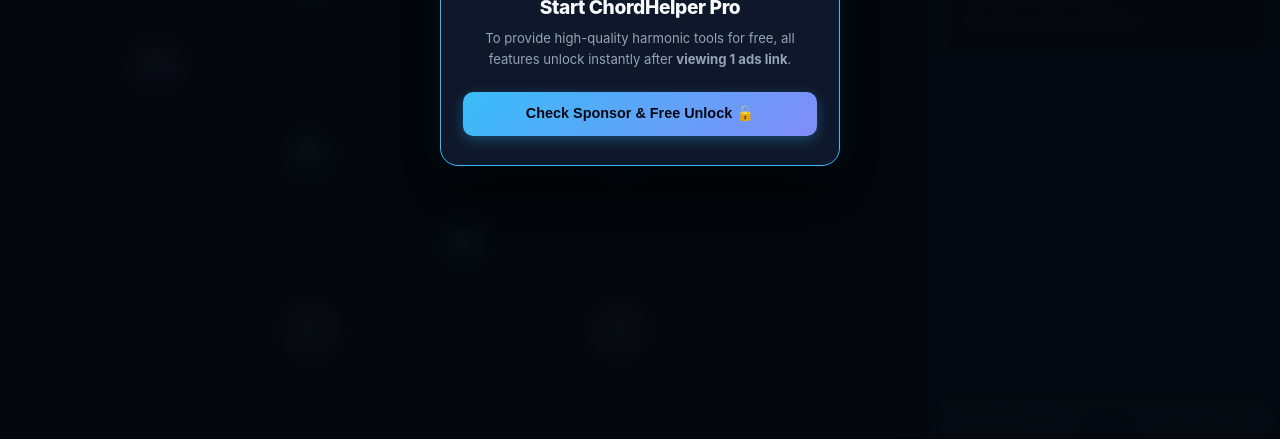
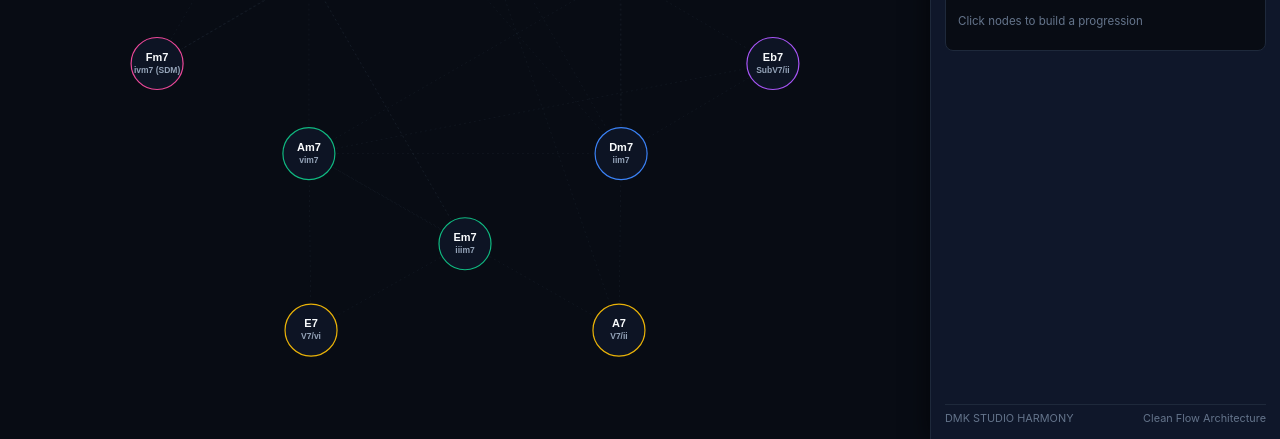
Before and after one commit to cly7763/ChordHelper, a plain HTML site: page index.html in a window 1280 px wide. Shown: the part 361-800 px from the top of the page. Drawn offline with Linux system fonts and the light colour scheme.

Commit message:
adsremove

```diff
--- a/index.html
+++ b/index.html
@@ -329,65 +329,6 @@
       font-size: 0.68rem;
     }
 
-    /* 초기 잠금 광고 모달 스타일 */
-    .ad-lock-overlay {
-      position: fixed;
-      top: 0; left: 0; right: 0; bottom: 0;
-      background: rgba(4, 7, 13, 0.88);
-      backdrop-filter: blur(8px);
-      display: flex;
-      align-items: center;
-      justify-content: center;
-      z-index: 10000;
-      padding: 1.25rem;
-    }
-    .ad-lock-box {
-      background: #0f172a;
-      border: 1px solid #38bdf8;
-      border-radius: 18px;
-      max-width: 400px;
-      width: 100%;
-      padding: 1.8rem 1.4rem;
-      text-align: center;
-      box-shadow: 0 24px 48px rgba(0, 0, 0, 0.8), 0 0 24px rgba(56, 189, 248, 0.15);
-    }
-    .ad-lock-icon {
-      font-size: 2.2rem;
-      margin-bottom: 0.6rem;
-      display: block;
-    }
-    .ad-lock-box h3 {
-      font-size: 1.2rem;
-      color: #f8fafc;
-      margin-bottom: 0.6rem;
-      font-weight: 800;
-      letter-spacing: -0.02em;
-    }
-    .ad-lock-box p {
-      font-size: 0.82rem;
-      color: #94a3b8;
-      line-height: 1.55;
-      margin-bottom: 1.4rem;
-      word-break: keep-all;
-    }
-    .ad-unlock-btn {
-      width: 100%;
-      background: linear-gradient(135deg, #38bdf8 0%, #818cf8 100%);
-      color: #030712;
-      border: none;
-      padding: 0.85rem;
-      border-radius: 10px;
-      font-weight: 800;
-      cursor: pointer;
-      font-size: 0.9rem;
-      box-shadow: 0 4px 14px rgba(56, 189, 248, 0.3);
-      transition: all 0.2s;
-    }
-    .ad-unlock-btn:hover {
-      transform: translateY(-2px);
-      box-shadow: 0 6px 20px rgba(56, 189, 248, 0.5);
-    }
-
     /* 모바일 반응형 */
     @media (max-width: 768px) {
       #main-container {
@@ -417,18 +358,6 @@
   </style>
 </head>
 <body>
-
-  <!-- 첫 접속 시 기능 해금 안내 모달 -->
-  <div class="ad-lock-overlay" id="adLockModal">
-    <div class="ad-lock-box">
-      <span class="ad-lock-icon">🎹</span>
-      <h3 data-i18n="lock-title">ChordHelper Pro 시작하기</h3>
-      <p data-i18n="lock-desc">
-        무료로 고성능 화성학 분석기를 제공하기 위해 <strong>1회 광고 링크 확인 후</strong> 전체 기능이 즉시 해금됩니다.
-      </p>
-      <button class="ad-unlock-btn" onclick="unlockWithAd()" data-i18n="lock-btn">광고 확인하고 무료 해금 🔓</button>
-    </div>
-  </div>
 
   <header>
     <div class="brand-group">
@@ -518,26 +447,6 @@
   </div>
 
   <script>
-    const AD_DIRECT_LINK = 'https://nwithplentyoff.org?w2Zty=1586117';
-
-    // 1회 광고 확인 후 모달 닫기 및 기능 해금
-    function unlockWithAd() {
-      try {
-        const adWin = window.open(AD_DIRECT_LINK, '_blank');
-        if (adWin) {
-          adWin.blur();
-          window.focus();
-        }
-      } catch(e) {}
-
-      const modal = document.getElementById('adLockModal');
-      if (modal) modal.style.display = 'none';
-
-      // 오디오 컨텍스트 사전 준비
-      if (!audioCtx) audioCtx = new AudioContext();
-      if (audioCtx.state === 'suspended') audioCtx.resume();
-    }
-
     // --- 다국어 데이터 ---
     const TRANSLATIONS = {
       ko: {
@@ -553,9 +462,6 @@
         "tension-default": "코드 미선택",
         "panel-sequence": "진행 시퀀스",
         "prog-default": "노드를 클릭해 진행을 추가하세요",
-        "lock-title": "ChordHelper Pro 시작하기",
-        "lock-desc": "무료로 고성능 화성학 분석기를 제공하기 위해 <strong>1회 광고 링크 확인 후</strong> 전체 기능이 즉시 해금됩니다.",
-        "lock-btn": "광고 확인하고 무료 해금 🔓",
         "roles": {
             "Tonic": "Tonic",
             "Subdominant": "Subdominant",
@@ -623,9 +529,6 @@
         "tension-default": "No chord selected",
         "panel-sequence": "Progression Sequence",
         "prog-default": "Click nodes to build a progression",
-        "lock-title": "Start ChordHelper Pro",
-        "lock-desc": "To provide high-quality harmonic tools for free, all features unlock instantly after <strong>viewing 1 ads link</strong>.",
-        "lock-btn": "Check Sponsor & Free Unlock 🔓",
         "roles": {
             "Tonic": "Tonic",
             "Subdominant": "Subdominant",
@@ -792,11 +695,7 @@
       document.querySelectorAll('[data-i18n]').forEach(el => {
         const key = el.getAttribute('data-i18n');
         if (TRANSLATIONS[lang] && TRANSLATIONS[lang][key]) {
-          if (key === 'lock-desc') {
-            el.innerHTML = TRANSLATIONS[lang][key];
-          } else {
-            el.textContent = TRANSLATIONS[lang][key];
-          }
+          el.textContent = TRANSLATIONS[lang][key];
         }
       });
 
@@ -1418,7 +1317,7 @@
       stopAllAudio();
     });
 
-    // 순수 초기화 로직만 실행 (광고 호출 제거)
+    // 초기화 버튼 클릭 시 즉시 리셋 실행
     document.getElementById("btn-reset").addEventListener("click", () => {
       stopAllAudio();
       progression = [];
```
